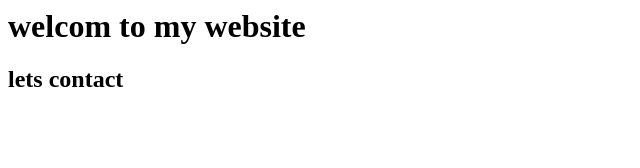
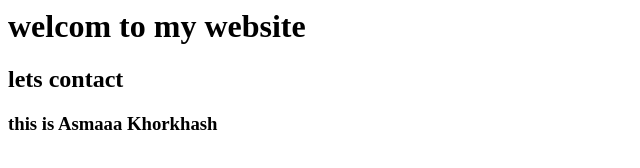
Before and after one commit to Asmaa-khorkhash/web_project, a plain HTML site: page index.html in a window 1280 px wide. Shown: the whole page, without its empty margins (0-640 px from the left). Drawn offline with Linux system fonts and the light colour scheme.

Commit message:
changes on feature branch

```diff
--- a/index.html
+++ b/index.html
@@ -3,5 +3,6 @@
 
     <h1> welcom to my website</h1>
     <h2> lets contact</h2>
+    <h3>this is Asmaaa Khorkhash</h3>
     </body>
 </html>
```
